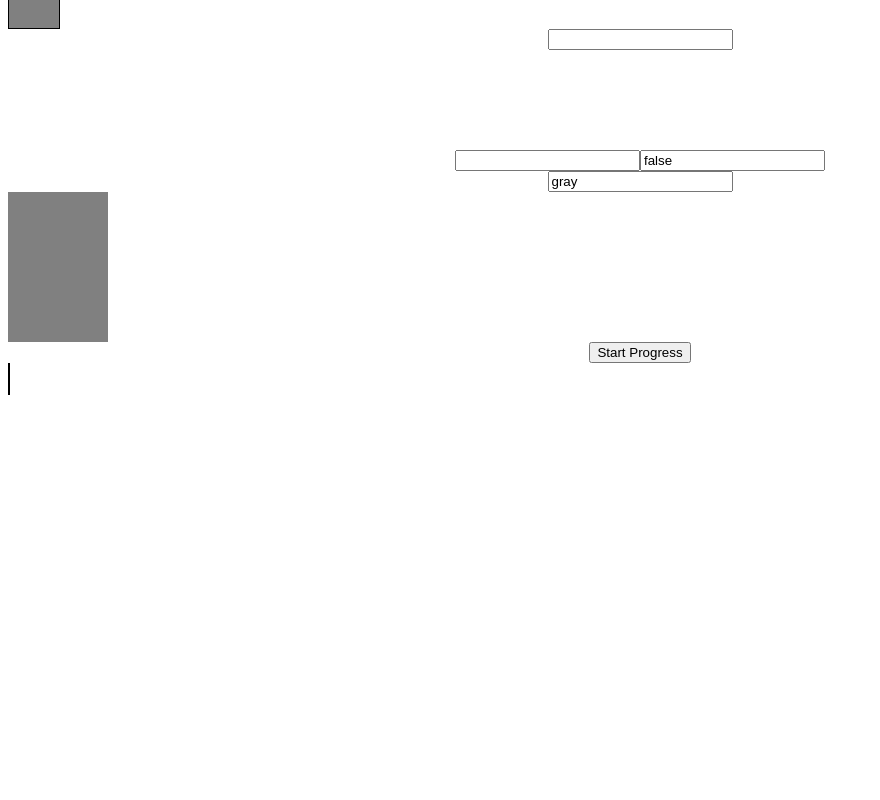
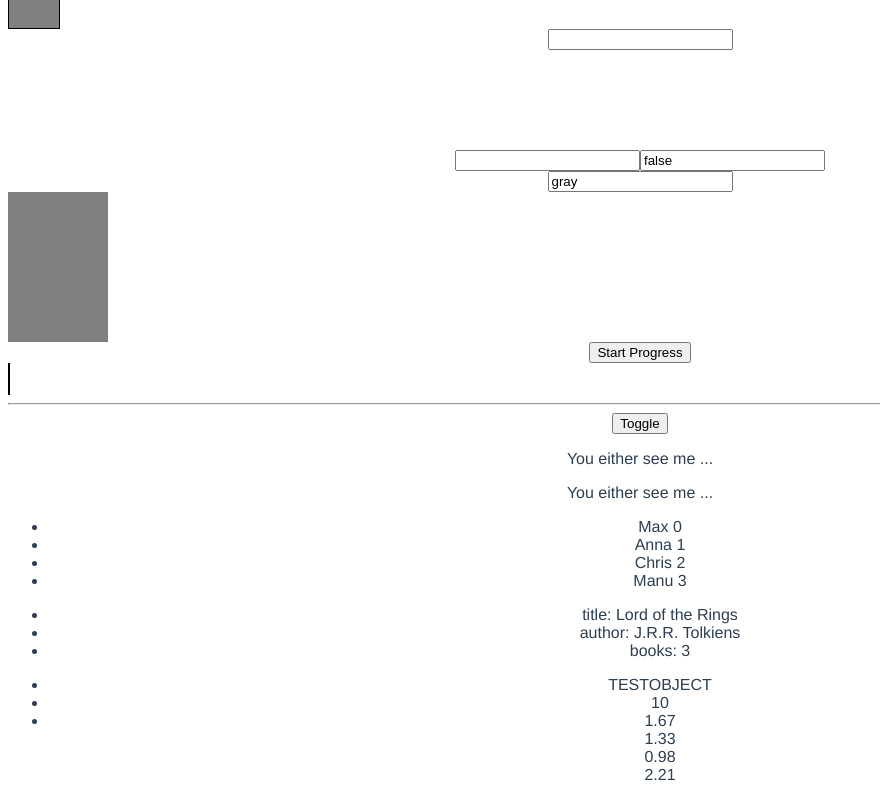
Before and after one commit to laurajinks/vue-exercise-1, a Vue app: page / in a window 1280 px wide. Shown: the part 735-1535 px from the top of the page, without its empty margins (0-880 px from the left). Before the commit the page ends 1138 px from the top, so only its background shows below. Built offline with nearby package versions, Linux system fonts and the light colour scheme.

Commit message:
finish section 3 examples

```diff
--- a/src/App.vue
+++ b/src/App.vue
@@ -76,6 +76,34 @@
       <button @click="startProgress">Start Progress</button>
       <div :class="['progressBar']" :style="progressBar"></div>
     </div>
+    <hr>
+    <div id="exercise">
+      <!-- 1) Hook up the button to toggle the display of the two paragraphs. Use both v-if and v-show and inspect the elements to see the difference -->
+      <div>
+        <button @click="toggleParagraph">Toggle</button>
+        <p v-if="showParagraph">You either see me ...</p>
+        <p v-else>...or me</p>
+        <p v-show="showParagraph">You either see me ...</p>
+        <p v-show="!showParagraph">...or me</p>
+      </div>
+      <!-- 2) Output an <ul> of array elements of your choice. Also print the index of each element. -->
+      <ul>
+        <li v-for="(name, i) in array" :key="i">{{ name }} {{ i }}</li>
+      </ul>
+      <!-- 3) Print all key-value pairs of the following object: {title: 'Lord of the Rings', author: 'J.R.R. Tolkiens', books: '3'}. Also print the index of each item. -->
+      <ul>
+        <li v-for="(value, key) in myObject" :key="key">{{ key }}: {{ value }}</li>
+      </ul>
+      <!-- 4) Print the following object (only the values) and also create a nested loop for the array: {name: 'TESTOBJECT', data: [1.67, 1.33, 0.98, 2.21]} (hint: use v-for and v-if to achieve this) -->
+      <ul>
+        <li v-for="value in testData" :key="value">
+          <template v-if="Array.isArray(value)">
+            <div v-for="element in value" :key="element">{{element}}</div>
+          </template>
+          <template v-else>{{value}}</template>
+        </li>
+      </ul>
+    </div>
   </div>
 </template>
 
@@ -103,7 +131,19 @@ export default {
       progressBar: {
         width: "0px",
         backgroundColor: "purple"
-      }
+      },
+      array: ["Max", "Anna", "Chris", "Manu"],
+      myObject: {
+        title: "Lord of the Rings",
+        author: "J.R.R. Tolkiens",
+        books: "3"
+      },
+      testData: {
+        name: "TESTOBJECT",
+        id: 10,
+        data: [1.67, 1.33, 0.98, 2.21]
+      },
+      showParagraph: true
     };
   },
   computed: {
@@ -143,6 +183,9 @@ export default {
         width = width + 10;
         vm.progressBar.width = width + "px";
       }, 300);
+    },
+    toggleParagraph: function() {
+      this.showParagraph = !this.showParagraph;
     }
   }
 };
```
